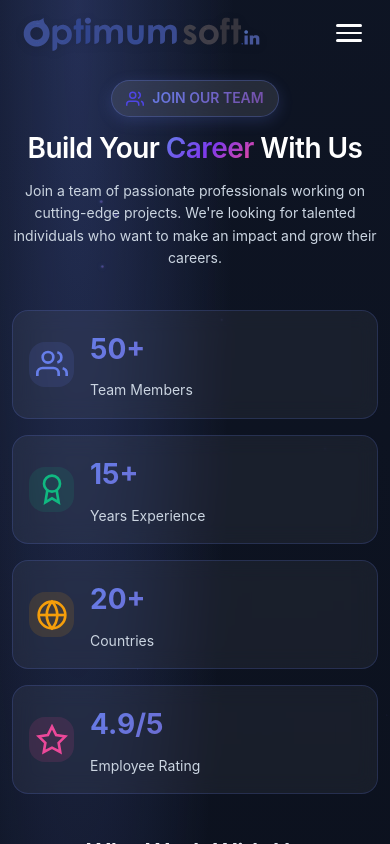
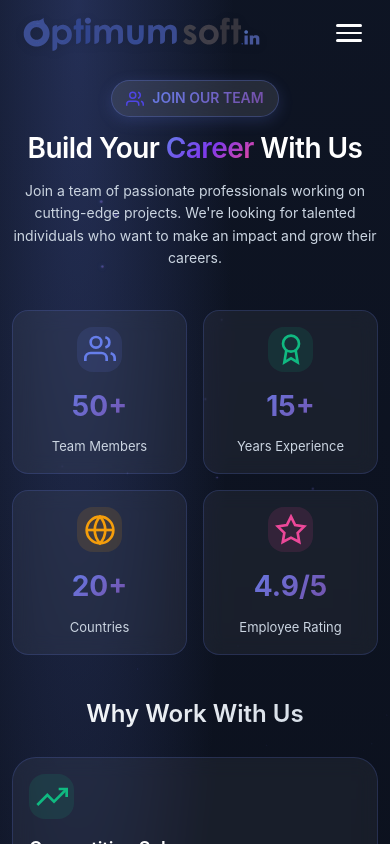
Before and after one commit to amanmaurya104/OptimumSoft-test, a React (Vite) app: page /careers in a window 390 px wide. Shown: the top 844 px of the page. Built offline with nearby package versions, Linux system fonts and the light colour scheme.

Commit message:
fix: Add Vercel configuration for SPA routing

```diff
--- a/src/pages/styles/Careers.css
+++ b/src/pages/styles/Careers.css
@@ -888,27 +888,37 @@
   }
 
   .careers-stats {
-    grid-template-columns: 1fr;
+    grid-template-columns: repeat(2, 1fr);
     gap: 1rem;
     margin-bottom: 2.5rem;
   }
 
   .careers-stat-card {
     padding: 1.25rem;
-    gap: 1rem;
+    gap: 0.75rem;
+    flex-direction: column;
+    text-align: center;
+    align-items: center;
   }
 
   .careers-stat-icon {
     width: 50px;
     height: 50px;
+    margin: 0 auto;
+  }
+
+  .careers-stat-content {
+    text-align: center;
   }
 
   .careers-stat-value {
-    font-size: 2rem;
+    font-size: 1.75rem;
+    text-align: center;
   }
 
   .careers-stat-label {
-    font-size: 0.875rem;
+    font-size: 0.8125rem;
+    text-align: center;
   }
 
   .careers-section-title {
```
Also changed, not shown: vercel.json (added).
